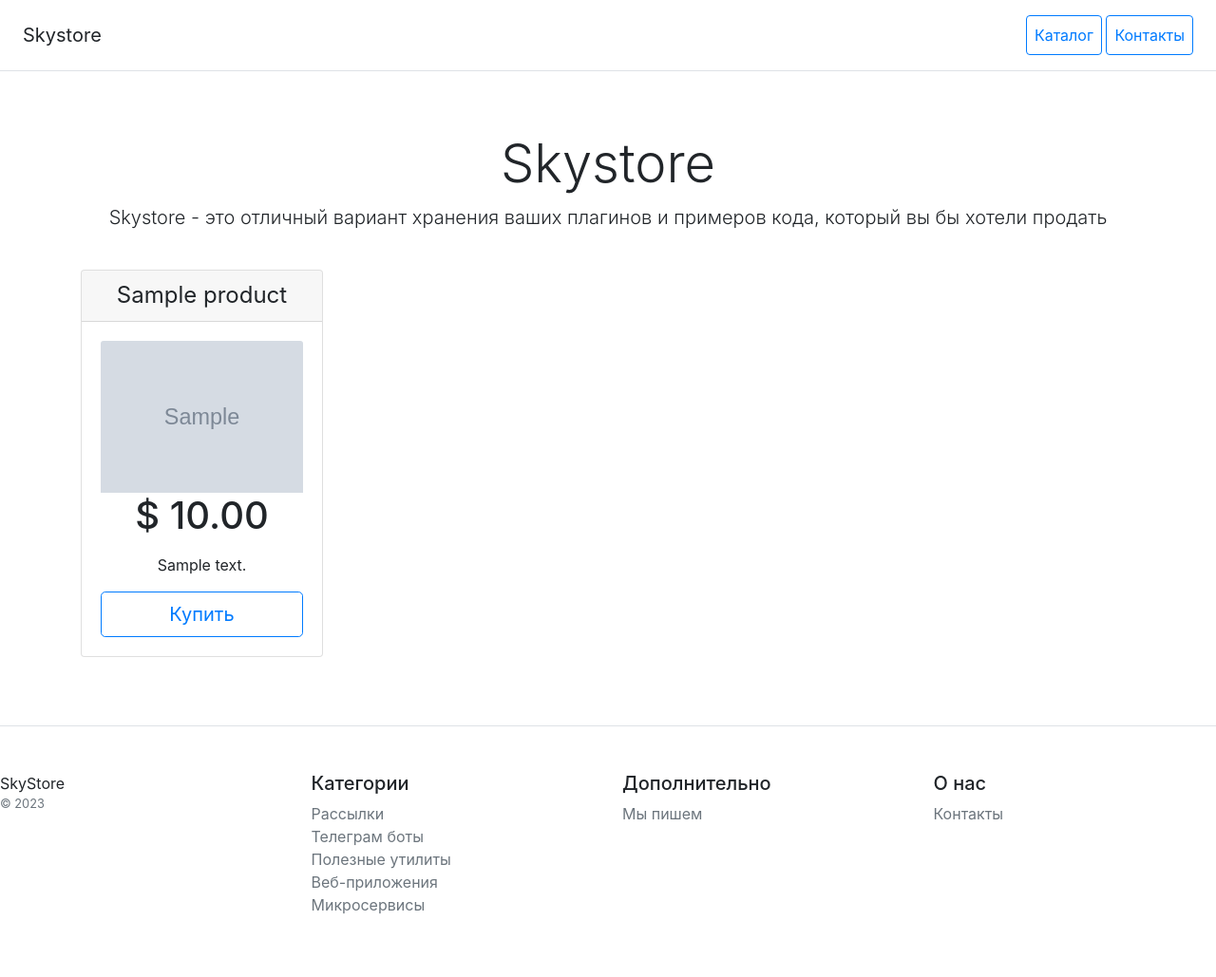
After one commit to RObotiaga/DjangoHW, a Django app: page / in a window 1280 px wide. The commit adds this page. Shown: the whole page at 95% size. Run offline with Django 4.2, Linux system fonts and the light colour scheme; tables that the repository leaves empty hold one stand-in row (values such as "Sample post"); grey boxes marked "Sample" are stand-in pictures; some libraries are stand-ins or nearby versions.

Commit message:
fourth gen

```diff
--- /dev/null
+++ b/catalog/templates/catalog/dought_card.html
@@ -0,0 +1,25 @@
+{% extends "catalog/home.html" %}
+{% load static %}
+{% load custom_filters %}
+
+{% block title %}Главная страница - Skystore{% endblock %}
+
+{% block content %}
+<div class="row text-center">
+    {% for product in products %}
+    <div class="col-3">
+        <div class="card mb-4 box-shadow">
+            <div class="card-header">
+                <h4 class="my-0 font-weight-normal">{{ product.name }}</h4>
+            </div>
+            <div class="card-body">
+                <img src="{{ product.img|mediapath }}" alt="{{ product.image }}" class="card-img-top">
+                <h1 class="card-title pricing-card-title">$ {{ product.price }}</h1>
+                <p class="text-start m-3">{{ product.description|truncatechars:100 }}</p>
+                <button type="button" class="btn btn-lg btn-block btn-outline-primary">Купить</button>
+            </div>
+        </div>
+    </div>
+{% endfor %}
+</div>
+{% endblock %}
--- a/catalog/templates/catalog/home.html
+++ b/catalog/templates/catalog/home.html
@@ -24,25 +24,8 @@
 </div>
 
 <div class="container">
-    <div class="row text-center">
-        <div class="col-3">
-            <div class="card mb-4 box-shadow">
-                <div class="card-header">
-                    <h4 class="my-0 font-weight-normal">Удобный сервис рассылок</h4>
-                </div>
-                <div class="card-body">
-                    <h1 class="card-title pricing-card-title">$ 140</h1>
-                    <ul class="list-unstyled mt-3 mb-4 text-start m-3">
-                        <li>- Неограниченная лицензия</li>
-                        <li>- Поддержка</li>
-                        <li>- Установка на сервер</li>
-                        <li>- Получение обновлений</li>
-                    </ul>
-                    <button type="button" class="btn btn-lg btn-block btn-outline-primary">Купить</button>
-                </div>
-            </div>
-        </div>
-    </div>
+    {% block content %}{% endblock %}
+</div>
 
     <footer class="pt-4 my-md-5 pt-md-5 border-top">
         <div class="row">
--- /dev/null
+++ b/catalog/templatetags/custom_filters.py
@@ -0,0 +1,19 @@
+from django import template
+from django.conf import settings
+
+register = template.Library()
+
+@register.filter
+def mediapath(value):
+    """
+    Фильтр, который добавляет префикс MEDIA_URL к пути изображения.
+    """
+    return f"{settings.MEDIA_URL}{value}"
+
+@register.simple_tag
+def mediapath_tag(value):
+
+    """
+    Шаблонный тег, который добавляет префикс MEDIA_URL к пути изображения.
+    """
+    return f"{settings.MEDIA_URL}{value}"
--- a/catalog/urls.py
+++ b/catalog/urls.py
@@ -4,6 +4,6 @@ from . import views
 app_name = 'catalog'  # Устанавливаем пространство имён
 
 urlpatterns = [
-    path('home/', views.home),
+    path('', views.home),
     path('contacts/', views.contacts)
 ]
--- a/catalog/views.py
+++ b/catalog/views.py
@@ -1,8 +1,9 @@
 from django.shortcuts import render
-
+from catalog.models import Product
 
 def home(request):
-    return render(request, 'catalog/home.html')
+    products = Product.objects.all()
+    return render(request, 'catalog/dought_card.html', {'products': products})
 
 
 def contacts(request):
--- a/config/settings.py
+++ b/config/settings.py
@@ -60,6 +60,7 @@ TEMPLATES = [
         'APP_DIRS': True,
         'OPTIONS': {
             'context_processors': [
+                'django.template.context_processors.debug',
                 'django.contrib.auth.context_processors.auth',
                 'django.template.context_processors.i18n',
                 'django.template.context_processors.request',
```
Also changed, not shown: catalog/management/commands/fill_db.py (+14 -3 lines).
